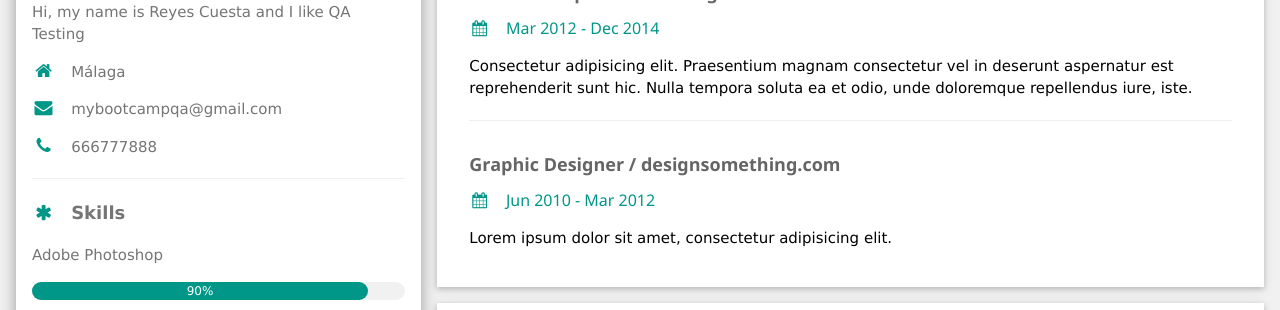
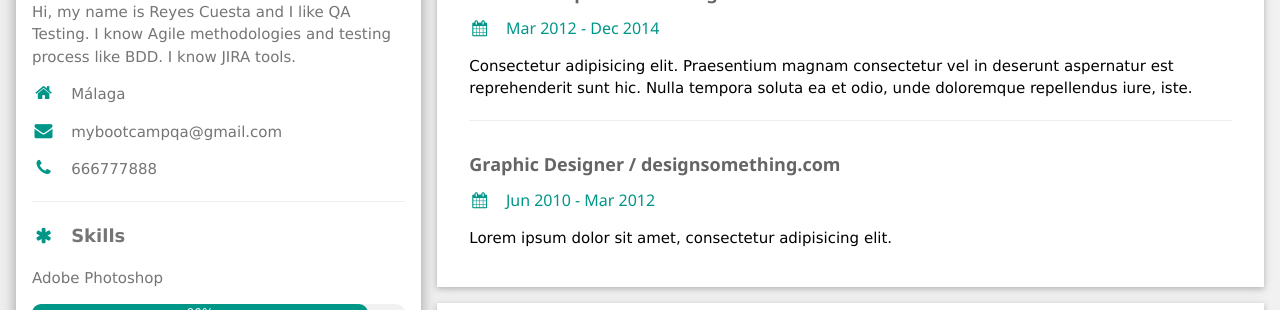
Before and after one commit to Bootcamp-QA/CV-PROJECT, a plain HTML site: page index.html in a window 1280 px wide. Shown: the part 317-627 px from the top of the page. Drawn offline with nearby package versions, Linux system fonts and the light colour scheme.

Commit message:
https://bootcampqareyes.atlassian.net/browse/CVP-14 Fix presentation

```diff
--- a/index.html
+++ b/index.html
@@ -25,7 +25,7 @@
                     </div>
                     <div class="w3-container">
                         <h2>Reyes Cuesta, QA Analyst</h2>
-                        <p>Hi, my name is Reyes Cuesta and I like QA Testing</p>
+                        <p>Hi, my name is Reyes Cuesta and I like QA Testing. I know Agile methodologies and testing process like BDD. I know JIRA tools.</p>
                         <p><i class="fa fa-home fa-fw w3-margin-right w3-large w3-text-teal"></i>Málaga</p>
                         <p><i class="fa fa-envelope fa-fw w3-margin-right w3-large w3-text-teal"></i>mybootcampqa@gmail.com</p>
                         <p><i class="fa fa-phone fa-fw w3-margin-right w3-large w3-text-teal"></i>666777888</p>
```
